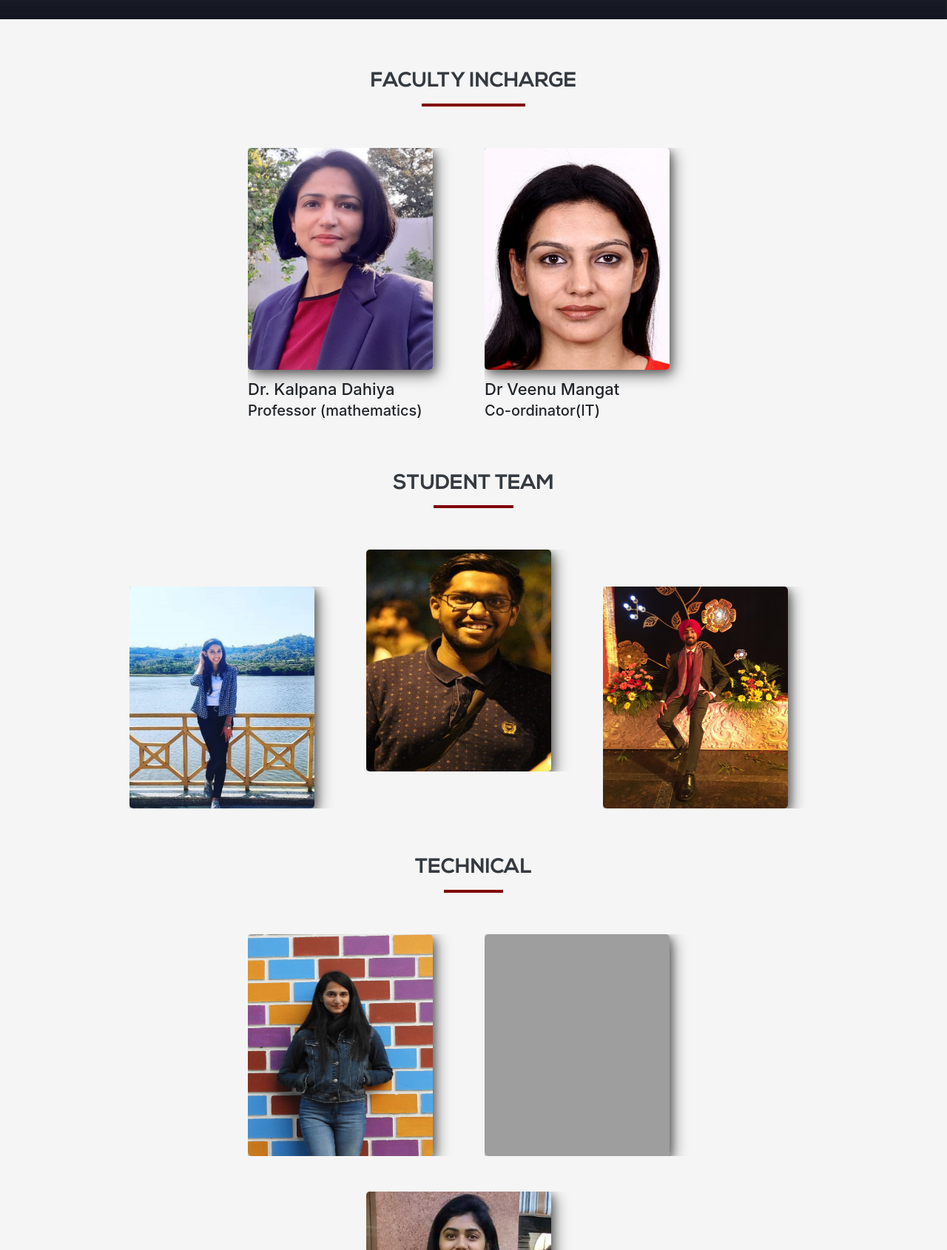
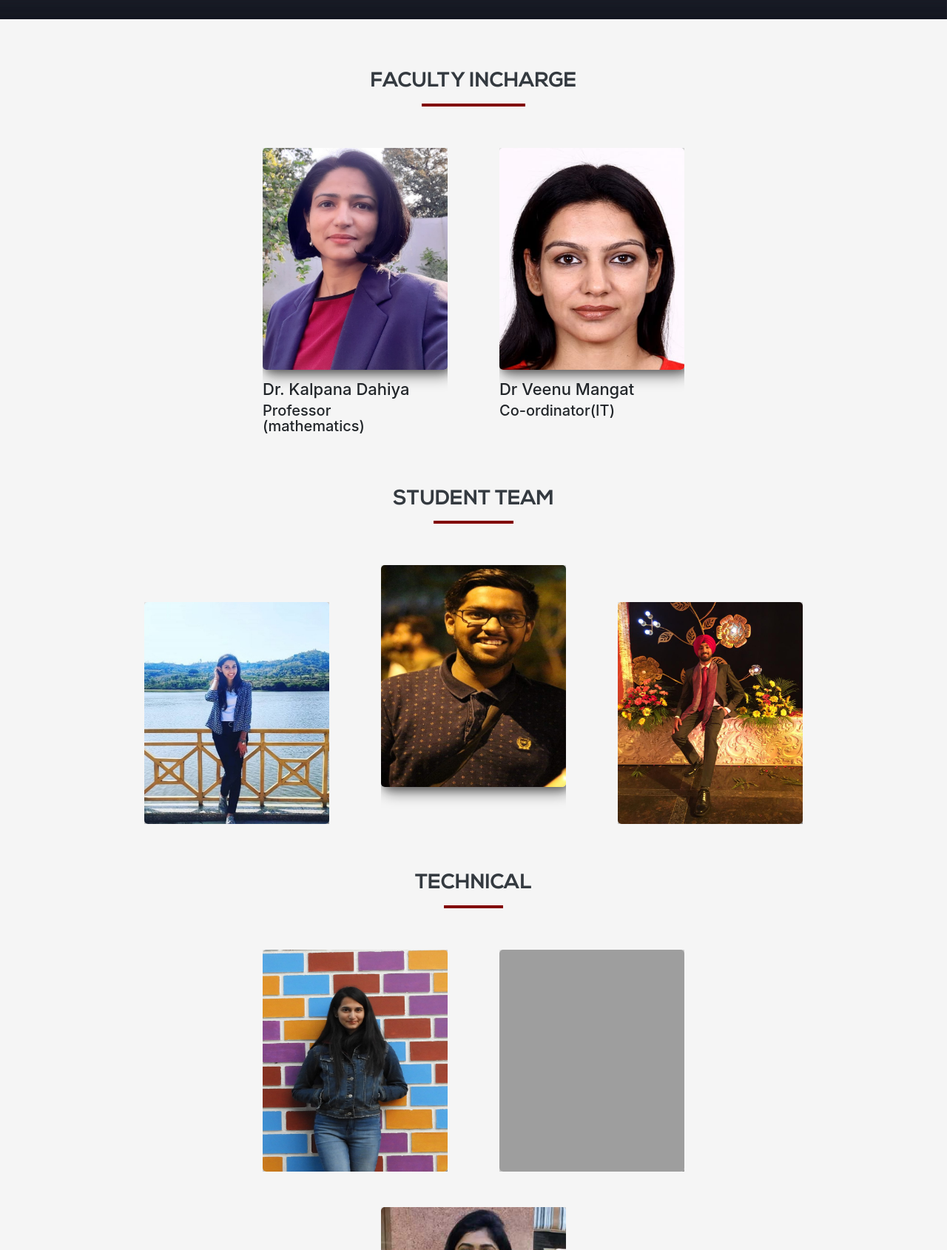
Before and after one commit to shivamkagra38/star_new, a Node server app: page /our-team in a window 1280 px wide. Shown: the part 230-1920 px from the top of the page at 74% size. Run offline with Node 20, Linux system fonts and the light colour scheme; some libraries are stand-ins or nearby versions; grey boxes are pictures that could not be loaded.

Commit message:
fixed alignment

```diff
--- a/views/our-team.ejs
+++ b/views/our-team.ejs
@@ -11,7 +11,7 @@
             <h3 class="headings pb-3">FACULTY INCHARGE</h3>
           </div>
           <div class="row mx-auto">
-            <div class="col-4">
+            <div class="col-4 display-in-center">
                 <!-- <a href="https://www.linkedin.com/in/divij-bhola-2bbb4017b"> -->
                     <div class="team-member">
                         <img class="team-member-picture" src="/images/our-team/kalpana_maam.jpg" height="300" width="250" alt="">
@@ -23,7 +23,7 @@
                 <!-- </a> -->
 
             </div>
-            <div class="col-4">
+            <div class="col-4 display-in-center">
                 <!-- <a href=" https://www.linkedin.com/in/raj-aryan-845507180"> -->
                     <div class="team-member">
                         <img class="team-member-picture" src="/images/our-team/veenu_maam.jpeg" height="300" width="250" alt="">
@@ -43,7 +43,7 @@
                     <h3 class="headings py-3">STUDENT TEAM</h3>
                 </div>
                 <div class="row mx-auto">
-                    <div class="col-4">
+                    <div class="col-4 display-in-center">
 
                         <a href="https://www.linkedin.com/in/rhythm-pathania-6a0240195">
                             <div class="team-member team-member-student corner-member-right">
@@ -61,7 +61,7 @@
                         </a>
 
                     </div>
-                    <div class="col-4">
+                    <div class="col-4 display-in-center">
 
                         <a href="https://www.linkedin.com/in/kapish-mittal-a74008185">
                             <div class="team-member team-member-student">
@@ -79,7 +79,7 @@
                         </a>
 
                     </div>
-                    <div class="col-4">
+                    <div class="col-4 display-in-center">
 
                         <a href="https://www.linkedin.com/in/tanveer-singh-sidhu-b686141a9/">
                             <div class="team-member team-member-student  corner-member-right">
@@ -109,7 +109,7 @@
           </div>
           <div class="row mx-auto">
 
-            <div class="col-4">
+            <div class="col-4 display-in-center">
 
                 <a href="https://www.linkedin.com/in/prerna-malik-1a998b188/">
                     <div class="team-member team-member-student">
@@ -128,7 +128,7 @@
 
 
             </div>
-            <div class="col-4">
+            <div class="col-4 display-in-center">
                 <a href="https://www.linkedin.com/in/harshit-sharma-8a74061a3">
                     <div class="team-member team-member-student">
                         <img class="team-member-picture" src="/images/our-team/Harshit.jpg" height="300" width="250" alt="">
@@ -154,7 +154,7 @@
         <div class="row mx-auto mt-5">
 
 
-            <div class="col-4">
+            <div class="col-4 display-in-center">
 
                 <a href="">
                     <div class="team-member team-member-student">
@@ -181,7 +181,7 @@
             <h3 class="headings py-3">DATABASE MANAGEMENT</h3>
           </div>
           <div class="row mx-auto">
-            <div class="col-4">
+            <div class="col-4 display-in-center">
                 <a href="https://www.linkedin.com/in/nalin-singhal-424b311a9/">
                     <div class="team-member team-member-student">
                         <img class="team-member-picture" src="/images/our-team/nalin.jpg" height="300" width="250" alt="">
@@ -198,7 +198,7 @@
                 </a>
 
             </div>
-            <div class="col-4">
+            <div class="col-4 display-in-center">
 
                 <a href="https://www.linkedin.com/in/chiraag-garg-97986919b">
                     <div class="team-member team-member-student">
@@ -228,7 +228,7 @@
             <h3 class="headings py-3">EVENT MANAGEMENT</h3>
           </div>
           <div class="row mx-auto">
-            <div class="col-4">
+            <div class="col-4 display-in-center">
                 <a href="https://www.linkedin.com/in/divij-bhola-2bbb4017b">
                     <div class="team-member team-member-student">
                         <img class="team-member-picture" src="/images/our-team/divij.jpg" height="300" width="250" alt="">
@@ -245,7 +245,7 @@
                 </a>
 
             </div>
-            <div class="col-4">
+            <div class="col-4 display-in-center">
                 <a href=" https://www.linkedin.com/in/raj-aryan-845507180">
                     <div class="team-member team-member-student">
                         <img class="team-member-picture" src="/images/our-team/rajaryan.jpg" height="300" width="250" alt="">
@@ -272,7 +272,7 @@
             <h3 class="headings py-3">CONTENT WRITING</h3>
           </div>
           <div class="row mx-auto">
-            <div class="col-4">
+            <div class="col-4 display-in-center">
                 <a href="https://www.linkedin.com/in/ishikagupta99">
                     <div class="team-member team-member-student">
                         <img class="team-member-picture" src="/images/our-team/ishika.jpg" height="300" width="250" alt="">
@@ -289,7 +289,7 @@
                 </a>
 
             </div>
-            <div class="col-4">
+            <div class="col-4 display-in-center">
                 <a href="#">
                     <div class="team-member team-member-student">
                         <img class="team-member-picture" src="/images/our-team/aastha.jpg" height="300" width="250" alt="">
@@ -315,7 +315,7 @@
             <h3 class="headings py-3">PUBLIC RELATIONS AND MARKETING </h3>
           </div>
           <div class="row mx-auto">
-            <div class="col-4">
+            <div class="col-4 display-in-center">
                 <a href="https://www.linkedin.com/in/sourav-sharma-833a16198">
                     <div class="team-member team-member-student">
                         <img class="team-member-picture" src="/images/our-team/sourav.jpeg" height="300" width="250" alt="">
@@ -332,7 +332,7 @@
                 </a>
 
             </div>
-            <div class="col-4">
+            <div class="col-4 display-in-center">
                 <a href="https://www.linkedin.com/in/siddharth-gupta-a751a2144/">
                     <div class="team-member team-member-student">
                         <img class="team-member-picture" src="/images/our-team/siddharth.jpg" height="300" width="250" alt="">
--- a/views/static/styles/Components/_our-team.scss
+++ b/views/static/styles/Components/_our-team.scss
@@ -1,4 +1,7 @@
 //      OUR TEAM PAGE
+.display-in-center{
+  text-align: center;
+}
 
 .team {
   justify-content: center;
@@ -40,7 +43,7 @@
   &-member-student::before {
     position: absolute;
     content: "";
-    width: 59%;
+    width: 85%;
     border-radius: 5px;
     height: 220%;
     background: rgba(62, 186, 243, 0.7);
--- a/views/static/styles/css/main.css
+++ b/views/static/styles/css/main.css
@@ -31,6 +31,11 @@
 @font-face {
   font-family: "Nunito Sans Black";
   src: url("../assets/fonts/nunito/NunitoSans-Black.ttf");
+}
+
+.display-in-center{
+  display: flex;
+  justify-content: center;
 }
 
 body {
@@ -419,7 +424,7 @@ nav .sub-menu a {
 .team-member-student::before {
   position: absolute;
   content: "";
-  width: 59%;
+  width: 85%;
   border-radius: 5px;
   height: 220%;
   background: rgba(62, 186, 243, 0.7);
```
